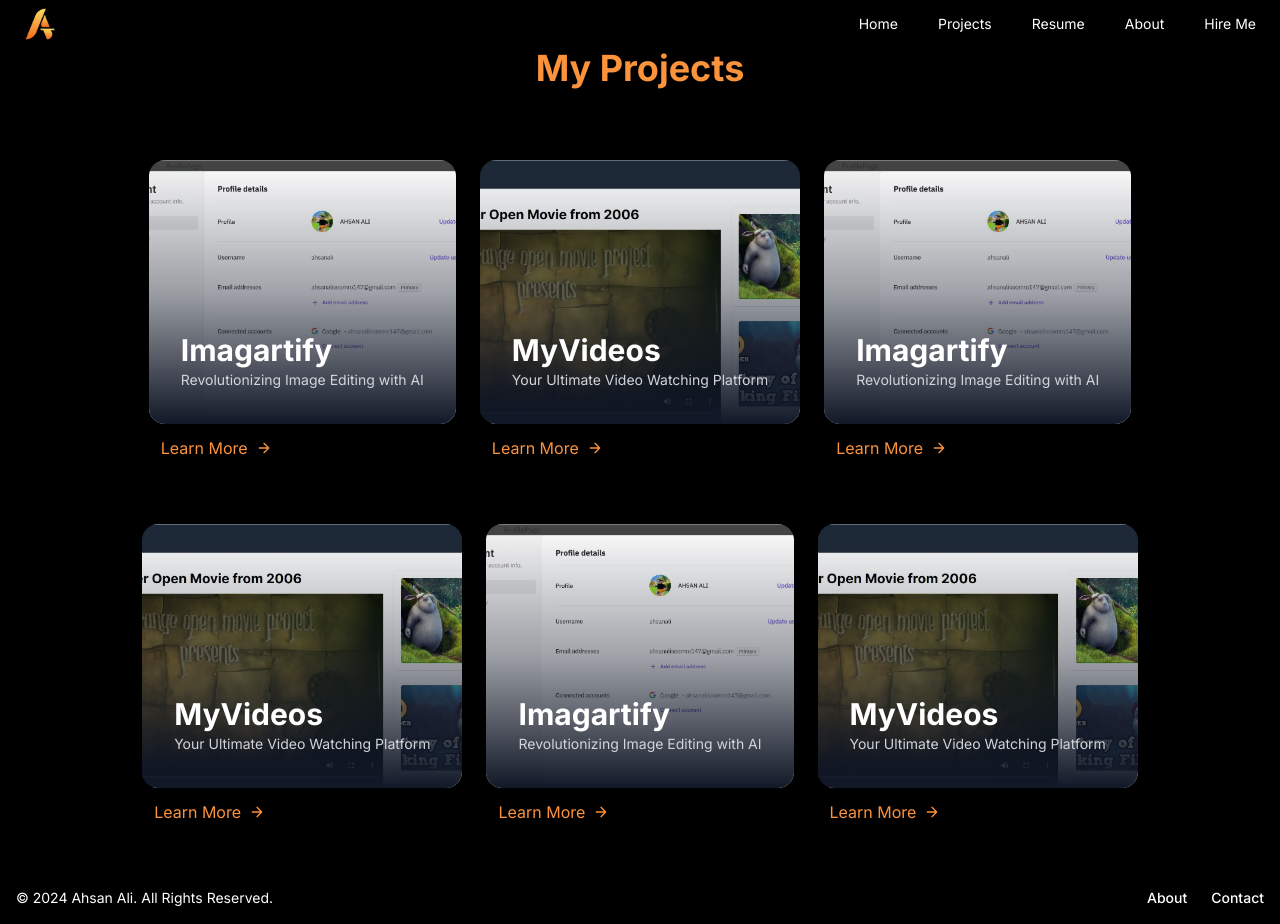
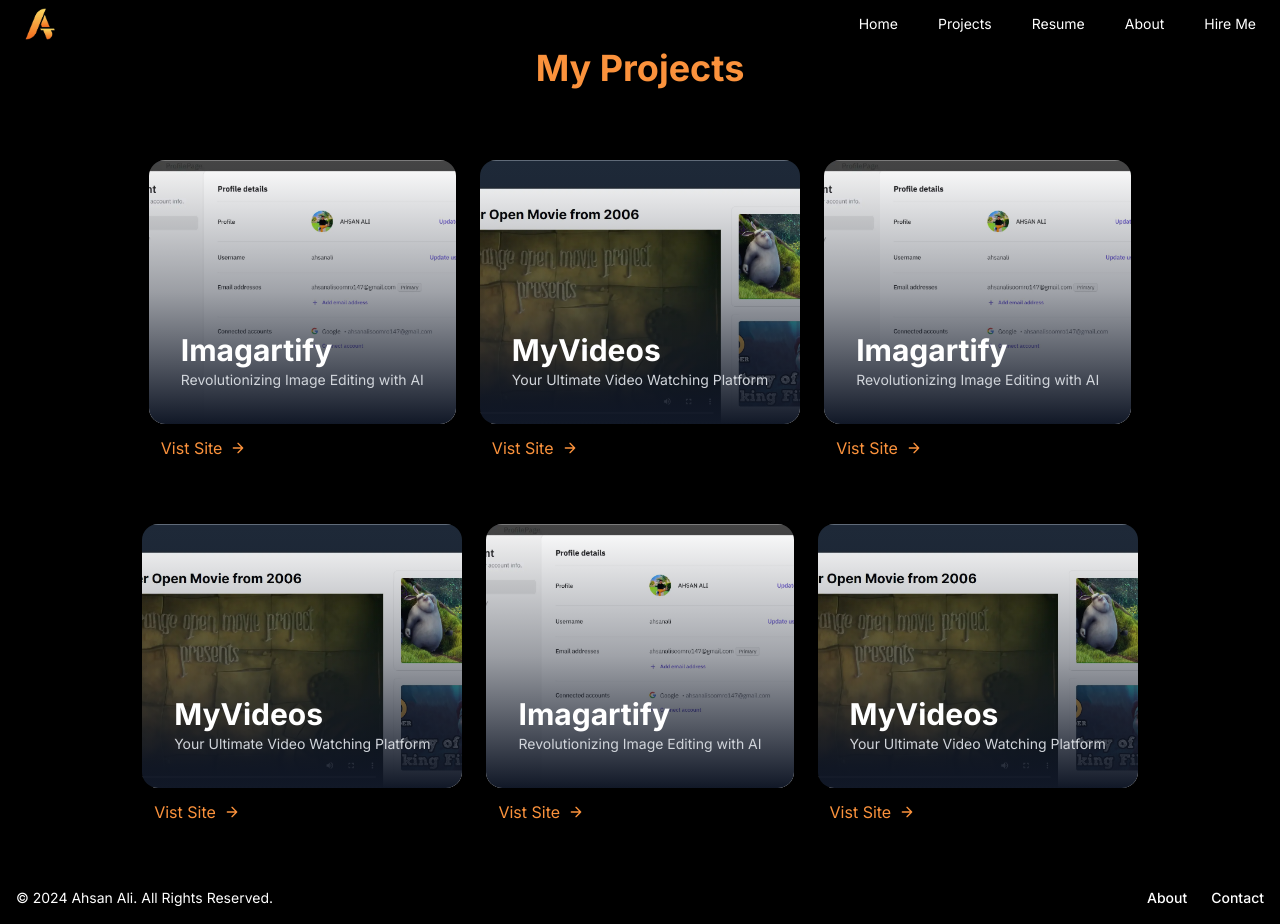
Before and after one commit to AhsanAli-Soomro/portfolio-web, a Next.js app: page /Projects in a window 1280 px wide. Built offline with nearby package versions, Linux system fonts and the light colour scheme.

Commit message:
update visit text

```diff
--- a/src/app/components/ProjectCard.jsx
+++ b/src/app/components/ProjectCard.jsx
@@ -23,7 +23,7 @@
                     {project.heading}
                 </div>
             </article>
-            <Link href={project.link} className="ml-3 mt-3 text-orange-400 dark:text-white hover:text-blue-600 inline-flex items-center">Learn More
+            <Link href={project.link} className="ml-3 mt-3 text-orange-400 dark:text-white hover:text-blue-600 inline-flex items-center">Vist Site
                 <svg fill="none" stroke="currentColor" strokeLinecap="round" strokeLinejoin="round"
                     strokeWidth="2" className="w-4 h-4 ml-2" viewBox="0 0 24 24">
                     <path d="M5 12h14M12 5l7 7-7 7"></path>
--- a/src/app/components/ProjectModal.jsx
+++ b/src/app/components/ProjectModal.jsx
@@ -39,7 +39,7 @@
                     >
                         Close
                     </button>
-                    <Link href={project.link} className="mt-3 text-orange-400 dark:text-white hover:text-blue-600 inline-flex items-center">Learn More
+                    <Link href={project.link} className="mt-3 text-orange-400 dark:text-white hover:text-blue-600 inline-flex items-center">Visit Site
                         <svg fill="none" stroke="currentColor" strokeLinecap="round" strokeLinejoin="round"
                             strokeWidth="2" className="w-4 h-4 ml-2" viewBox="0 0 24 24">
                             <path d="M5 12h14M12 5l7 7-7 7"></path>
```
